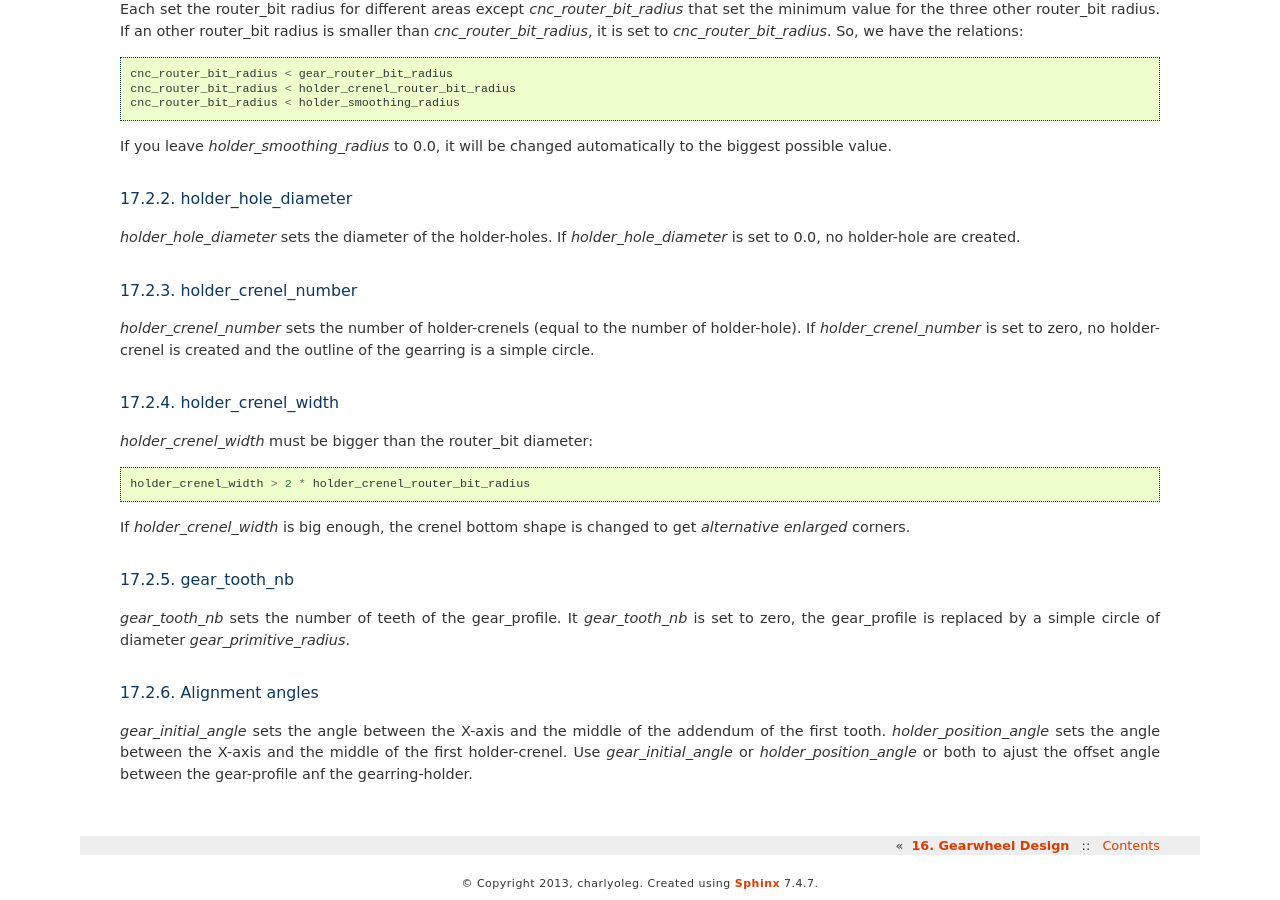
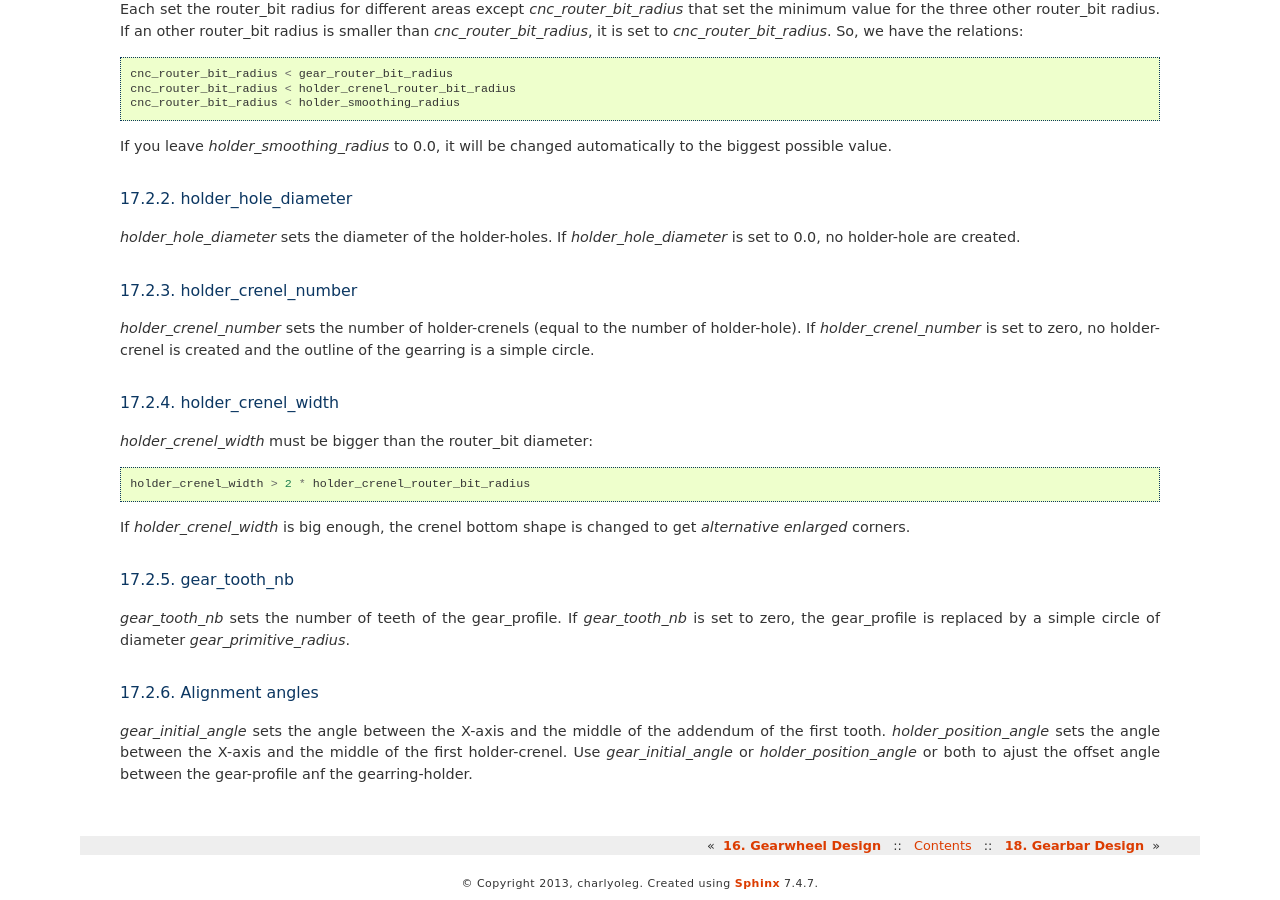
Before and after one commit to charlyoleg/Cnc25D, a Sphinx documentation site: the page built from docs/gearring_design.rst, in a window 1280 px wide and 900 px high, scrolled down 1985 px. Built offline with Sphinx 7.4.7, drawn with Linux system fonts in a browser that asks for light colours; formulas are drawn with MathJax 3; some of the changed text lies outside the part shown.

Commit message:
[gearbar] gearbar done

```diff
--- a/docs/gearring_design.rst
+++ b/docs/gearring_design.rst
@@ -54,7 +54,7 @@
 gear_tooth_nb
 -------------
 
-*gear_tooth_nb* sets the number of teeth of the gear_profile. It *gear_tooth_nb* is set to zero, the gear_profile is replaced by a simple circle of diameter *gear_primitive_radius*.
+*gear_tooth_nb* sets the number of teeth of the gear_profile. If *gear_tooth_nb* is set to zero, the gear_profile is replaced by a simple circle of diameter *gear_primitive_radius*.
 
 Alignment angles
 ----------------
--- a/docs/gearwheel_design.rst
+++ b/docs/gearwheel_design.rst
@@ -50,7 +50,7 @@
 gear_tooth_nb
 -------------
 
-*gear_tooth_nb* sets the number of teeth of the gear_profile. It *gear_tooth_nb* is set to zero, the gear_profile is replaced by a simple circle of diameter *gear_primitive_radius*.
+*gear_tooth_nb* sets the number of teeth of the gear_profile. If *gear_tooth_nb* is set to zero, the gear_profile is replaced by a simple circle of diameter *gear_primitive_radius*.
 
 Alignment angles
 ----------------
--- a/docs/index.rst
+++ b/docs/index.rst
@@ -29,6 +29,7 @@
    gear_profile_implementation
    gearwheel_design
    gearring_design
+   gearbar_design
 
 Indices and tables
 ==================
```
Also changed, not shown: other parts of docs/gearring_design.rst (+1 -1 lines), other parts of docs/gearwheel_design.rst (+1 -1 lines), docs/gearbar_design.rst (added, +53 -0 lines), docs/gearbar_examples.svg (added), docs/gearring_examples.svg (renamed from docs/gearring_example.svg), docs/images/gearbar_examples.png (added), 1 other file.
